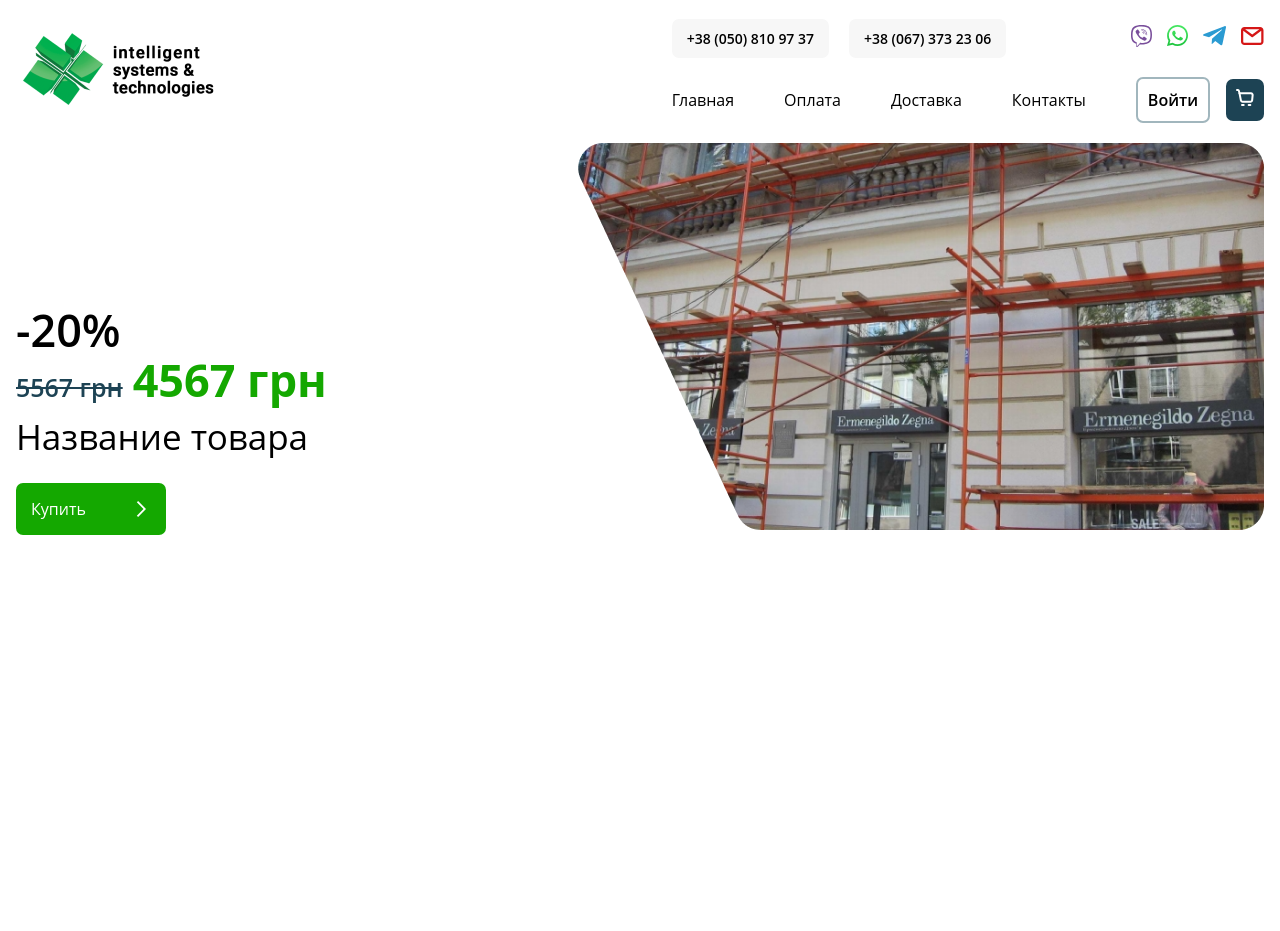
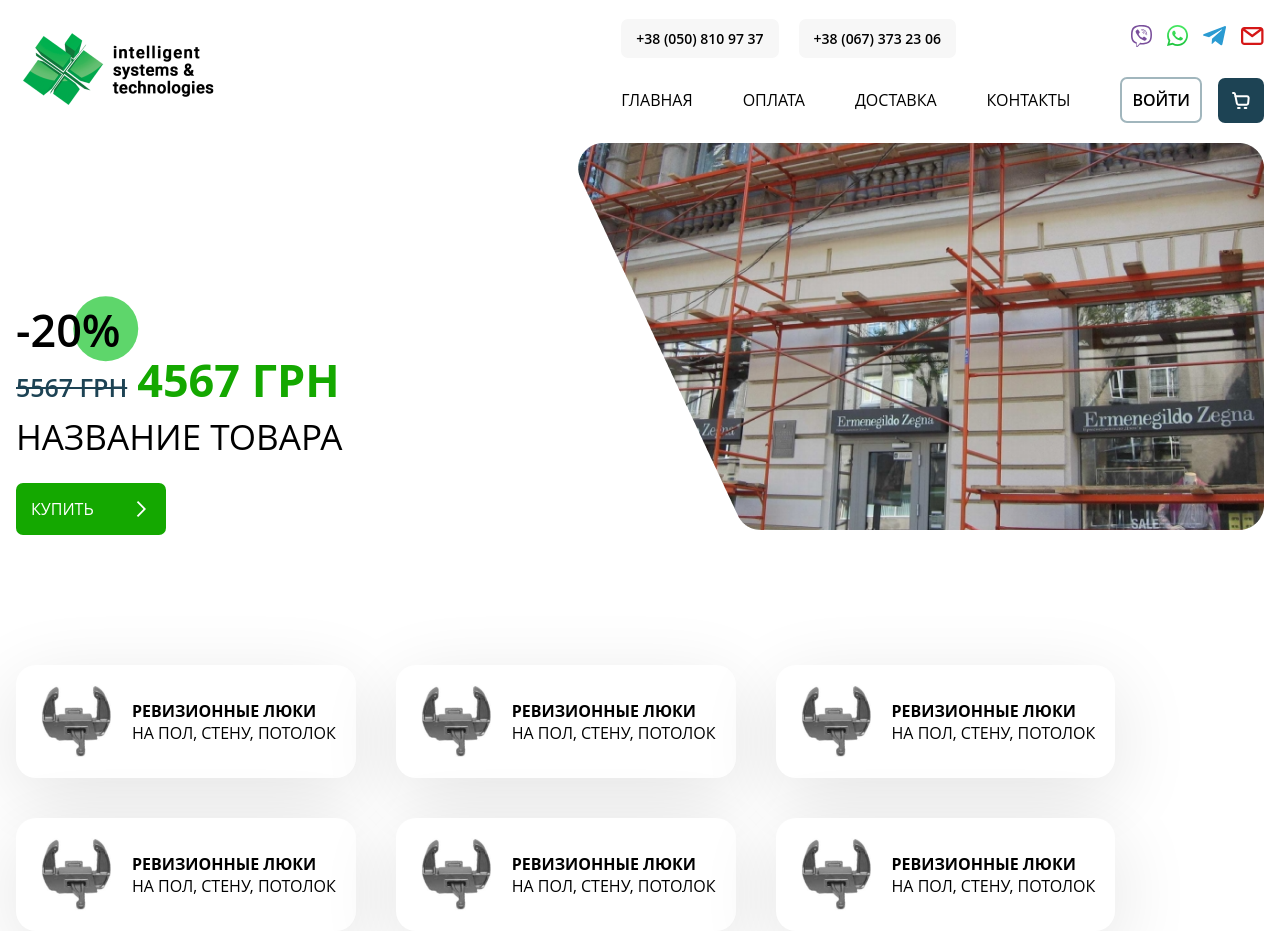
Before and after one commit to r8bywork/shop, a React (Create React App) app: page / in a window 1280 px wide. Before the commit the page ends 800 px from the top, so only its background shows below. Built offline with nearby package versions, Linux system fonts and the light colour scheme; the HTML template or start-up script is replaced by a standard one.

Commit message:
feat: add cards

```diff
--- /dev/null
+++ b/src/components/Homepage/Category/Category.module.scss
@@ -0,0 +1,5 @@
+.Category {
+  display: flex;
+  flex-wrap: wrap;
+  gap: 40px;
+}
--- /dev/null
+++ b/src/components/Homepage/Category/card/Card.module.scss
@@ -0,0 +1,34 @@
+
+body {
+  font-size: 16px;
+  line-height: 22px;
+  text-transform: uppercase;
+}
+
+
+.Card {
+  display: flex;
+  justify-content: space-between;
+  align-items: center;
+  padding: 20px;
+  background: #ffffff;
+  box-shadow: 0px 20px 80px rgba(0, 0, 0, 0.11);
+  border-radius: 20px;
+}
+
+.Card img {
+  margin-right: 15px;
+}
+
+.text {
+  display: flex;
+  flex-direction: column;
+}
+
+.MainText {
+  font-weight: 700;
+}
+
+.SecText {
+  font-weight: 400;
+}
--- /dev/null
+++ b/src/components/Homepage/Category/card/index.jsx
@@ -0,0 +1,16 @@
+import React from "react";
+import style from "./Card.module.scss";
+import Test from "../../.../../../../asssets/images/somestuff/card/test.png";
+const Card = () => {
+  return (
+    <div className={style.Card}>
+      <img src={Test} alt="" />
+      <div className={style.text}>
+        <span className={style.MainText}>Ревизионные люки</span>
+        <span className={style.SecText}>на пол, стену, потолок</span>
+      </div>
+    </div>
+  );
+};
+
+export default Card;
--- /dev/null
+++ b/src/components/Homepage/Category/index.jsx
@@ -0,0 +1,18 @@
+import React from "react";
+import Card from "./card";
+import style from "./Category.module.scss";
+
+const Category = () => {
+  return (
+    <div className={style.Category}>
+      <Card/>
+      <Card/>
+      <Card/>
+      <Card/>
+      <Card/>
+      <Card/>
+    </div>
+  );
+};
+
+export default Category;
--- a/src/components/Homepage/Header/NavBar/NavBar.module.scss
+++ b/src/components/Homepage/Header/NavBar/NavBar.module.scss
@@ -1,6 +1,5 @@
 .NavBar {
   display: flex;
-  // align-content: center;
   justify-content: flex-end;
 }
 
@@ -45,10 +44,14 @@
 }
 
 .trash {
-  padding: 10px;
+  padding: 14px;
   border-radius: 7px;
   background: #1d4354;
   margin-left: 16px;
+}
+
+.trash svg {
+  display: flex;
 }
 
 .menu a:hover {
--- a/src/components/Homepage/Header/NavBar/index.jsx
+++ b/src/components/Homepage/Header/NavBar/index.jsx
@@ -28,7 +28,7 @@
           <Basket />
         </a>
       </div>
-      <div class={style.menu__btn}>
+      <div className={style.menu__btn}>
         <span></span>
       </div>
     </div>
--- a/src/components/Homepage/InfoBlock/InfoBlock.module.scss
+++ b/src/components/Homepage/InfoBlock/InfoBlock.module.scss
@@ -2,6 +2,7 @@
   display: flex;
   justify-content: space-between;
   width: 100%;
+  margin-bottom: 130px;
 }
 
 .info {
@@ -17,6 +18,21 @@
   font-size: 45px;
   line-height: 50px;
   color: #000000;
+  position: relative;
+  width: fit-content;
+}
+
+.percent:before {
+  content: "";
+  position: absolute;
+  top: -1px;
+  right: -1px;
+  transform:translate(25%,-12%);
+  width: 65px;
+  height: 65px;
+  border-radius: 50%;
+  background: rgba(27, 197, 45, 0.7);
+  mix-blend-mode:darken;
 }
 
 .old_price {
@@ -53,7 +69,7 @@
   }
 }
 
-@media (max-width: 946px) {
+@media (max-width: 1010px) {
   .old_price {
     font-weight: 600;
     font-size: 20px;
--- a/src/pages/Home/index.jsx
+++ b/src/pages/Home/index.jsx
@@ -1,4 +1,5 @@
 import React from 'react'
+import Category from '../../components/Homepage/Category'
 import Header from '../../components/Homepage/Header'
 import InfoBlock from '../../components/Homepage/InfoBlock'
 import style from './Home.module.scss'
@@ -8,6 +9,7 @@
     <div className={style.Home}>
       <Header/>
       <InfoBlock/>
+      <Category/>
     </div>
   )
 }
```
Also changed, not shown: src/asssets/images/somestuff/card/test.png (added).
